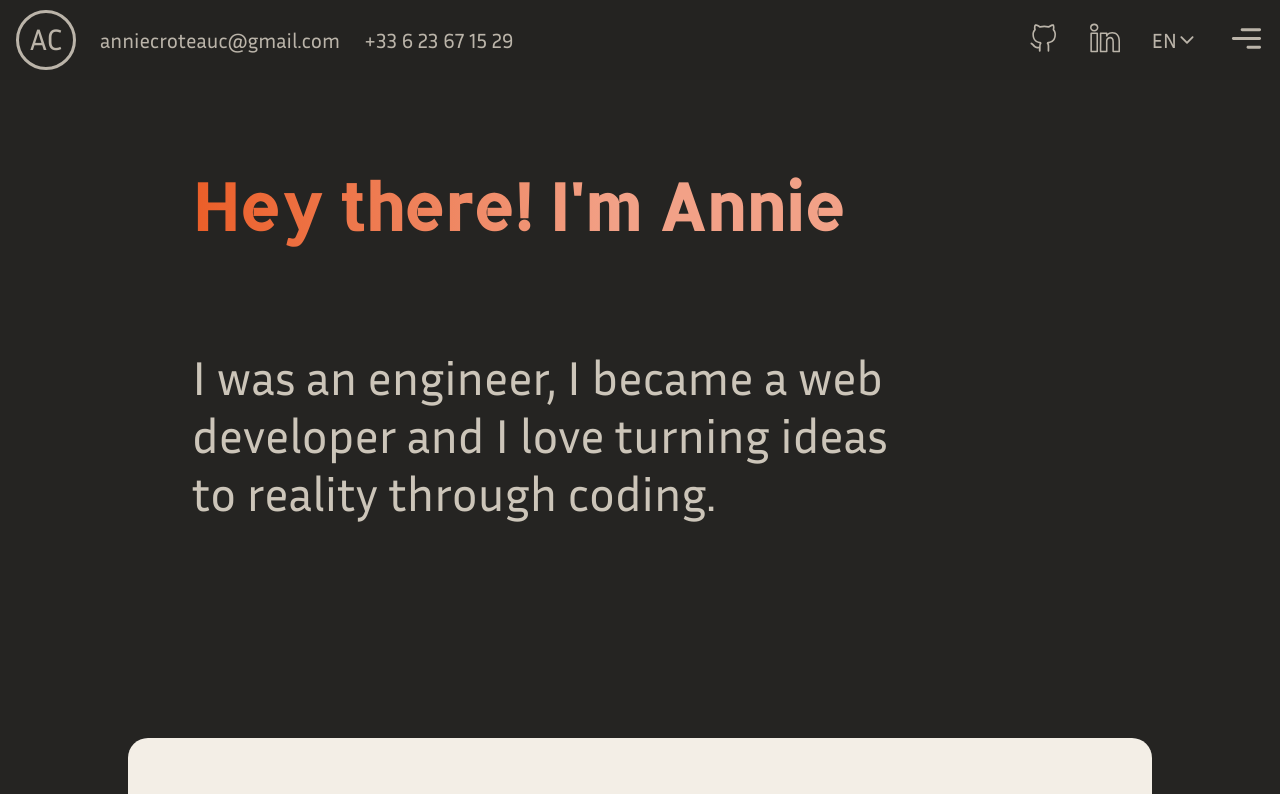
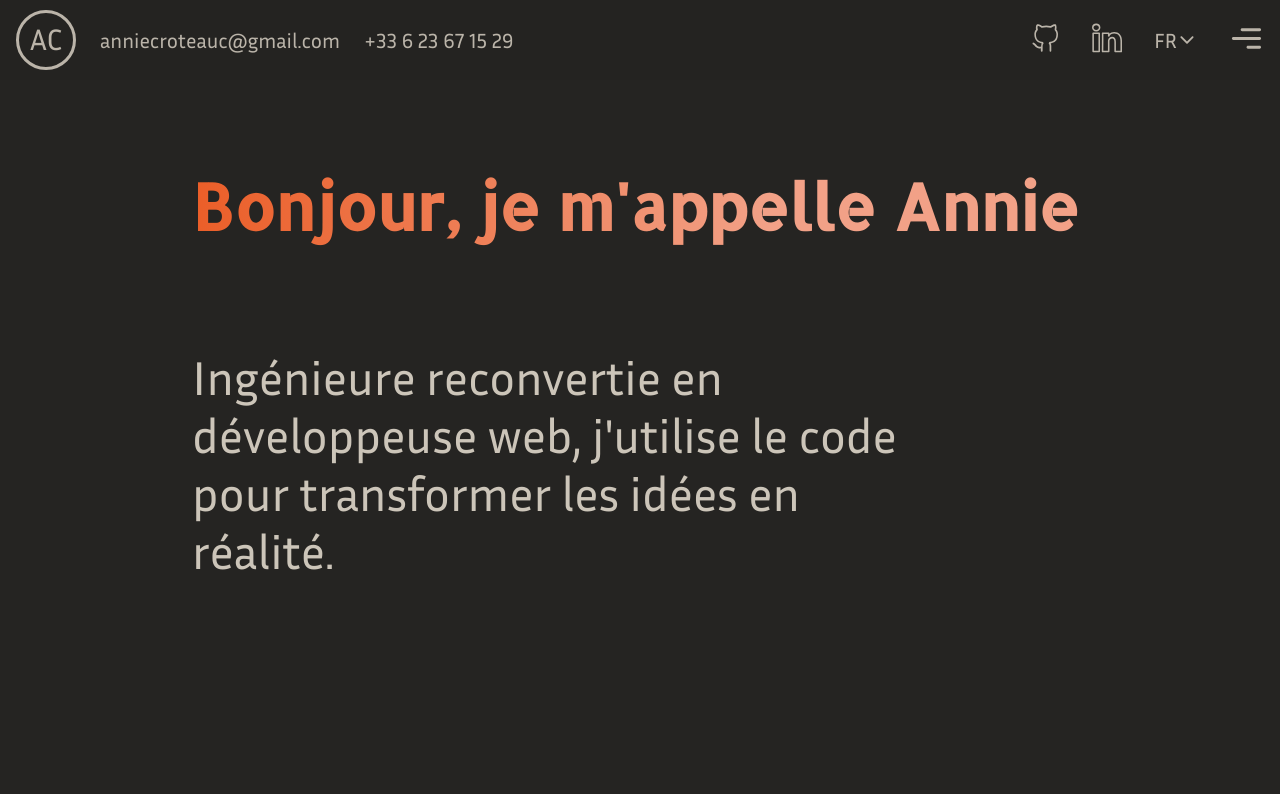
Before and after one commit to annieccar/portfolio, a React (Vite) app: page / in a window 1280 px wide. Shown: the top 794 px of the page. Built offline with nearby package versions, Linux system fonts and the light colour scheme.

Commit message:
post deployment fixes

```diff
--- a/index.html
+++ b/index.html
@@ -4,7 +4,7 @@
     <meta charset="UTF-8" />
     <link rel="icon" type="image/svg+xml" href="/vite.svg" />
     <meta name="viewport" content="width=device-width, initial-scale=1.0" />
-    <title>Vite + React</title>
+    <title>Annie's portfolio 👩‍💻</title>
   </head>
   <body>
     <div id="root"></div>
--- a/src/components/NavBar.jsx
+++ b/src/components/NavBar.jsx
@@ -26,7 +26,7 @@ function NavBar() {
   const [isMobile, setIsMobile] = useState(true);
 
   const handleResize = () => {
-    if (window.innerWidth <= 480) {
+    if (window.innerWidth <= 900) {
       setIsMobile(true);
     } else {
       setIsMobile(false);
--- a/src/contexts/LanguageContext.jsx
+++ b/src/contexts/LanguageContext.jsx
@@ -5,7 +5,7 @@ const LanguageContext = createContext();
 const useLanguageContext = () => useContext(LanguageContext);
 
 function LanguageContextProvider({ children }) {
-  const [language, setLanguage] = useState("english");
+  const [language, setLanguage] = useState("français");
 
   const contextValue = useMemo(
     () => ({ language, setLanguage }),
--- a/src/pages/Home.jsx
+++ b/src/pages/Home.jsx
@@ -7,8 +7,6 @@ import ContactForm from "../components/GetInTouch";
 import Footer from "../components/Footer";
 
 function Home() {
-  const [count, setCount] = useState(0);
-
   return (
     <>
       <NavBar />
```
